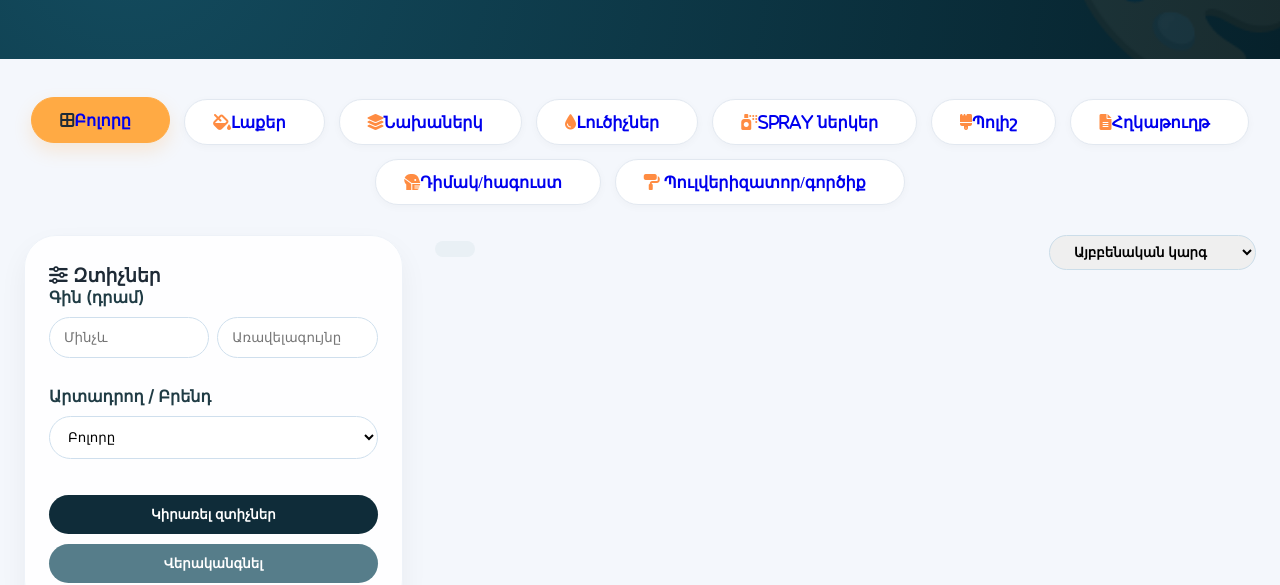
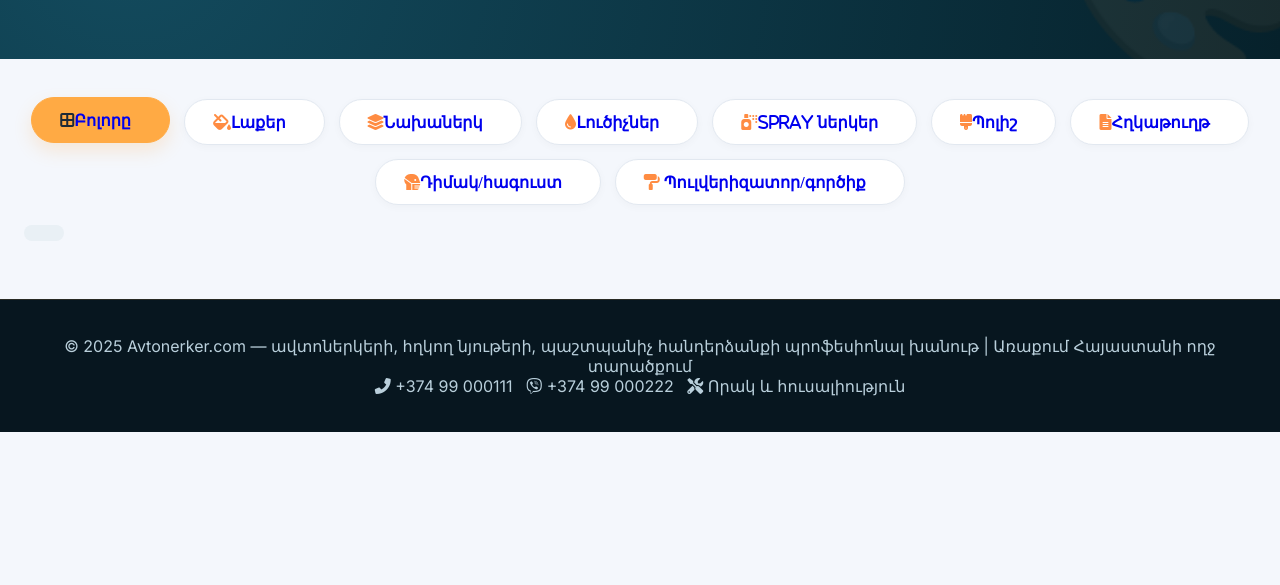
Before and after one commit to HovhannesAvdalyan/Avtonerker.com, a plain HTML site: page index.html in a window 1280 px wide. Shown: the part 222-807 px from the top of the page. Drawn offline with Linux system fonts and the light colour scheme.

Commit message:
Update index.html

```diff
--- a/index.html
+++ b/index.html
@@ -470,36 +470,12 @@
     </div>
   </div>
 
-  <div class="main-grid">
-    <aside class="filters">
-      <h3><i class="fas fa-sliders-h"></i> Զտիչներ</h3>
-      <div class="filter-group">
-        <label>Գին (դրամ)</label>
-        <div style="display:flex; gap:8px;">
-          <input type="number" id="priceMin" placeholder="Մինչև">
-          <input type="number" id="priceMax" placeholder="Առավելագույնը">
-        </div>
-      </div>
-      <div class="filter-group">
-        <label>Արտադրող / Բրենդ</label>
-        <select id="brandFilter">
-          <option value="">Բոլորը</option>
-          <option>MIPA</option><option>Motip</option><option>Novol</option><option>Bodyline</option><option>3M</option>
-          <option>SATA</option><option>DeVilbiss</option><option>Janser</option><option>Mirka</option>
-        </select>
-      </div>
-      <button class="btn-filter" id="applyFiltersBtn">Կիրառել զտիչներ</button>
-      <button class="btn-filter" id="resetFiltersBtn" style="background:#567d8a; margin-top:10px;">Վերականգնել</button>
-    </aside>
+
 
     <div class="products-area">
       <div class="products-header">
         <span class="product-count" id="productCount"></span>
-        <select id="sortSelect">
-          <option value="name">Այբբենական կարգ</option>
-          <option value="priceAsc">Գինը ցածրից բարձր</option>
-          <option value="priceDesc">Գինը բարձրից ցածր</option>
-        </select>
+
       </div>
       <div class="product-grid" id="productsGrid"></div>
     </div>
```
